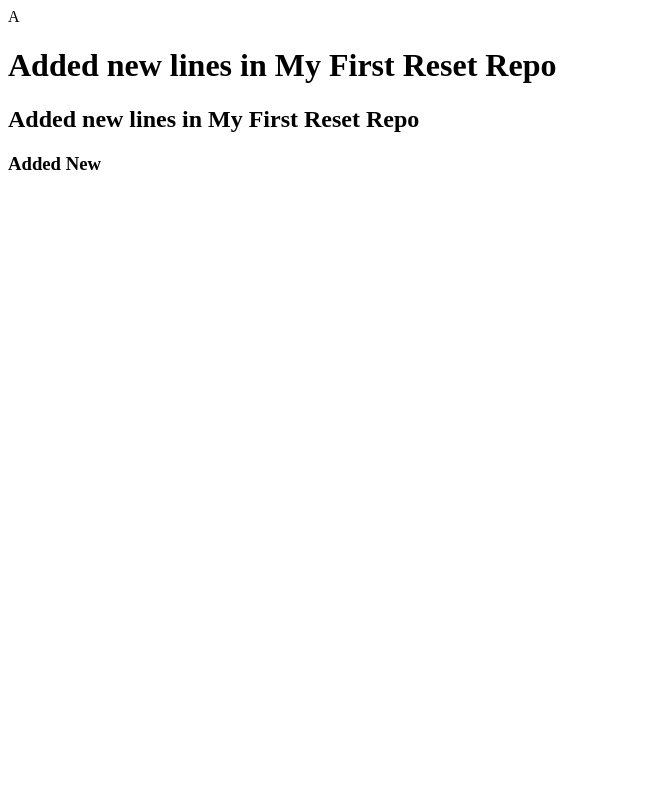
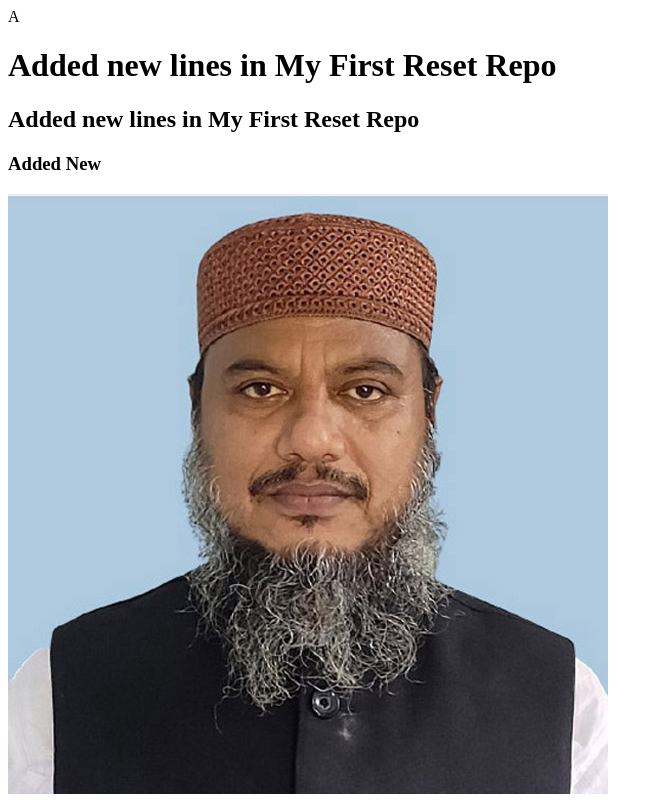
Before and after one commit to jahangirbd18/my-reset-repo-1, a plain HTML site: page index.html in a window 1280 px wide. Shown: the whole page, without its empty margins (0-663 px from the left). Drawn offline with Linux system fonts and the light colour scheme.

Commit message:
picture_added

```diff
--- a/index.html
+++ b/index.html
@@ -12,6 +12,7 @@
     <h1> Added new lines in My First Reset Repo</h1>
     <h2> Added new lines in My First Reset Repo</h2>
     <h3>Added New </h3>
+    <img src="jah.jpg" alt="">
 </body>
 
 </html>
```
Also changed, not shown: jah.jpg (added), nati.jpg (added).
